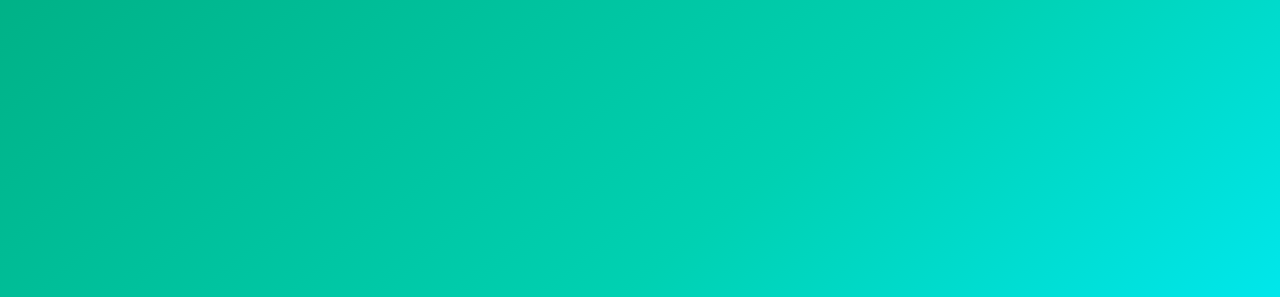
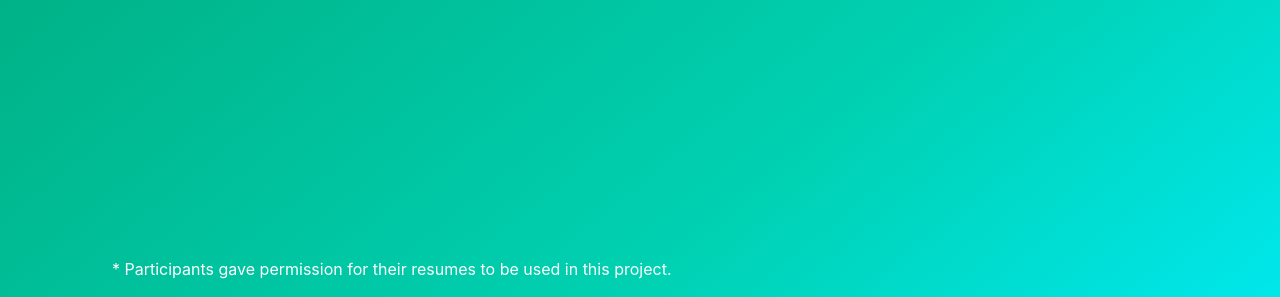
Before and after one commit to resumesai/resumesai.github.io, a plain HTML site: page index.html in a window 1280 px wide. Shown: the part 503-800 px from the top of the page. Drawn offline with Linux system fonts and the light colour scheme.

Commit message:
Add landing page footer

```diff
--- a/index.html
+++ b/index.html
@@ -13,6 +13,10 @@
         .button.is-secondary {
             border: none;
             outline: none;
+        }
+
+        .disclaimer {
+            padding: 1em 3em;
         }
 
     </style>
@@ -31,6 +35,15 @@
                 </div>
             </div>
         </div>
+        <div class="hero-foot">
+            <div class="container">
+                <div class="content">
+                    <div class="disclaimer">
+                        <p>* Participants gave permission for their resumes to be used in this project.</p>
+                    </div>
+                </div>
+            </div>
+        </div>
     </section>
 </body>
 </html>
```
